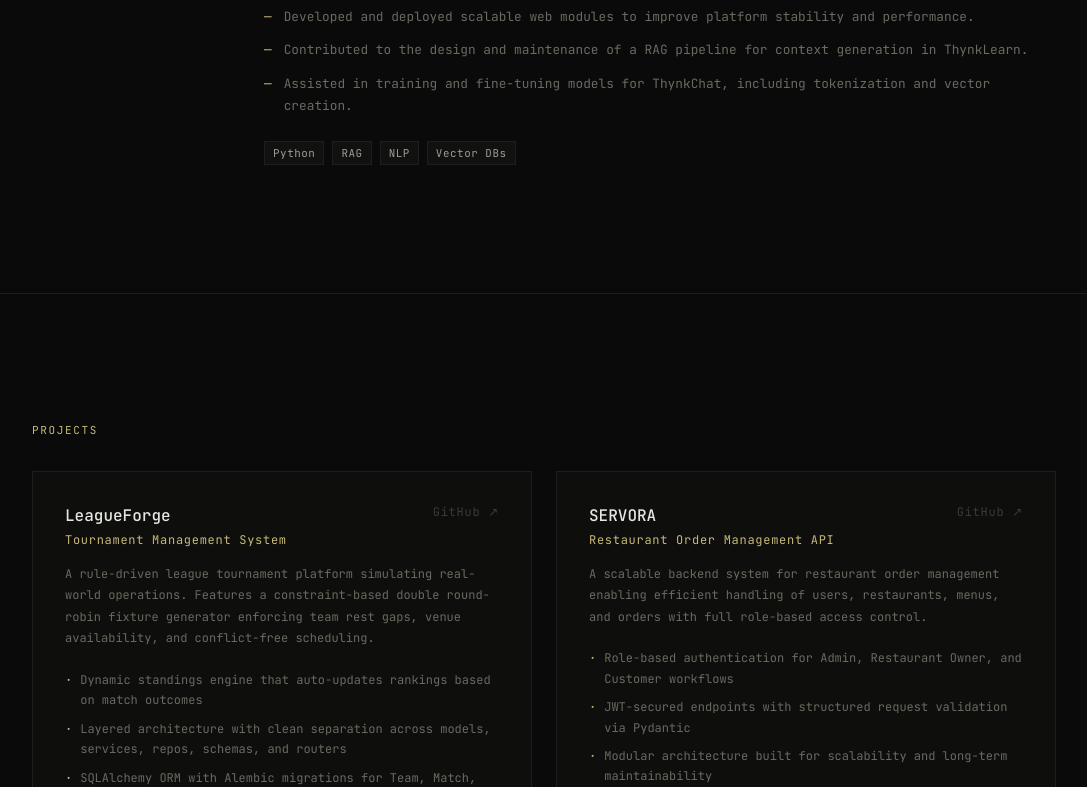
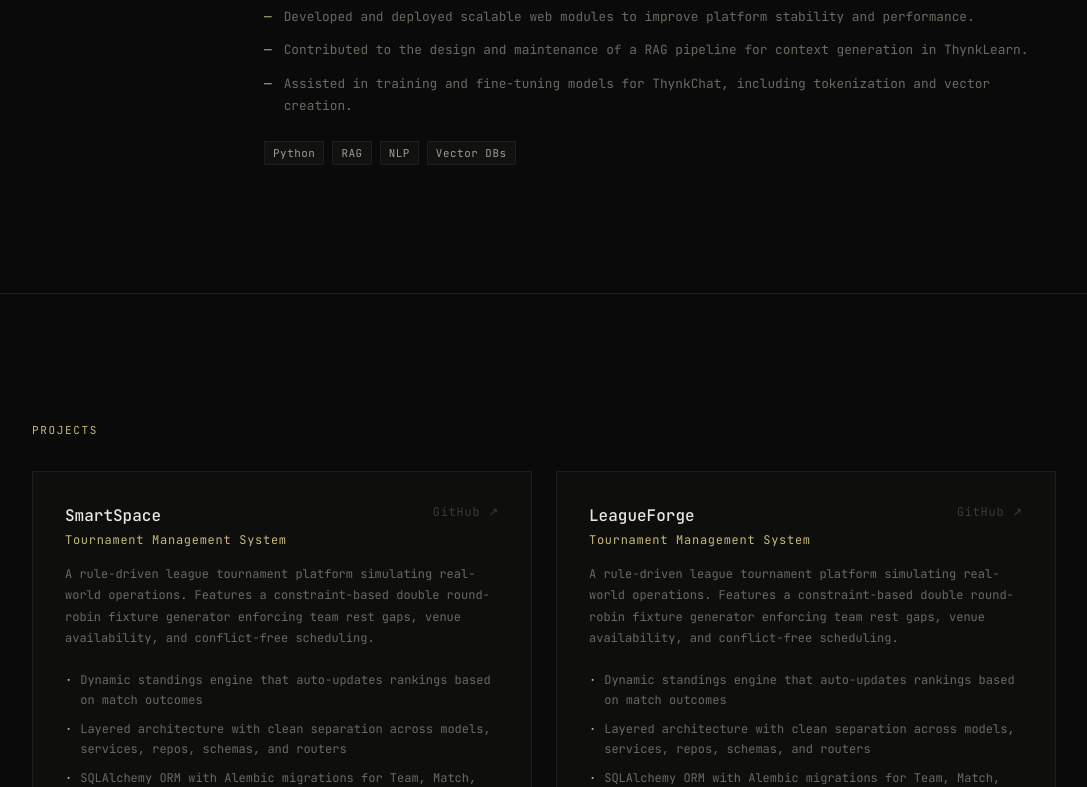
Before and after one commit to AmoghShukla/Amogh_Portfolio, a Next.js app: page / in a window 1280 px wide. Shown: the part 2013-2800 px from the top of the page, without its empty margins (96-1183 px from the left). Built offline with nearby package versions, Linux system fonts and the light colour scheme.

Commit message:
update: add SmartSpace project details to Projects component

```diff
--- a/components/Projects.tsx
+++ b/components/Projects.tsx
@@ -1,5 +1,18 @@
 "use client";
 const projects = [
+  {
+    name: "SmartSpace",
+    tagline: "Tournament Management System",
+    description:
+      "A rule-driven league tournament platform simulating real-world operations. Features a constraint-based double round-robin fixture generator enforcing team rest gaps, venue availability, and conflict-free scheduling.",
+    points: [
+      "Dynamic standings engine that auto-updates rankings based on match outcomes",
+      "Layered architecture with clean separation across models, services, repos, schemas, and routers",
+      "SQLAlchemy ORM with Alembic migrations for Team, Match, Venue, and League entities",
+    ],
+    stack: ["Python", "FastAPI", "SQLAlchemy", "Pydantic", "Alembic", "REST API"],
+    github: "https://github.com/AmoghShukla/LeagueForge-Tournament-Management-System.git",
+  },
   {
     name: "LeagueForge",
     tagline: "Tournament Management System",
```
